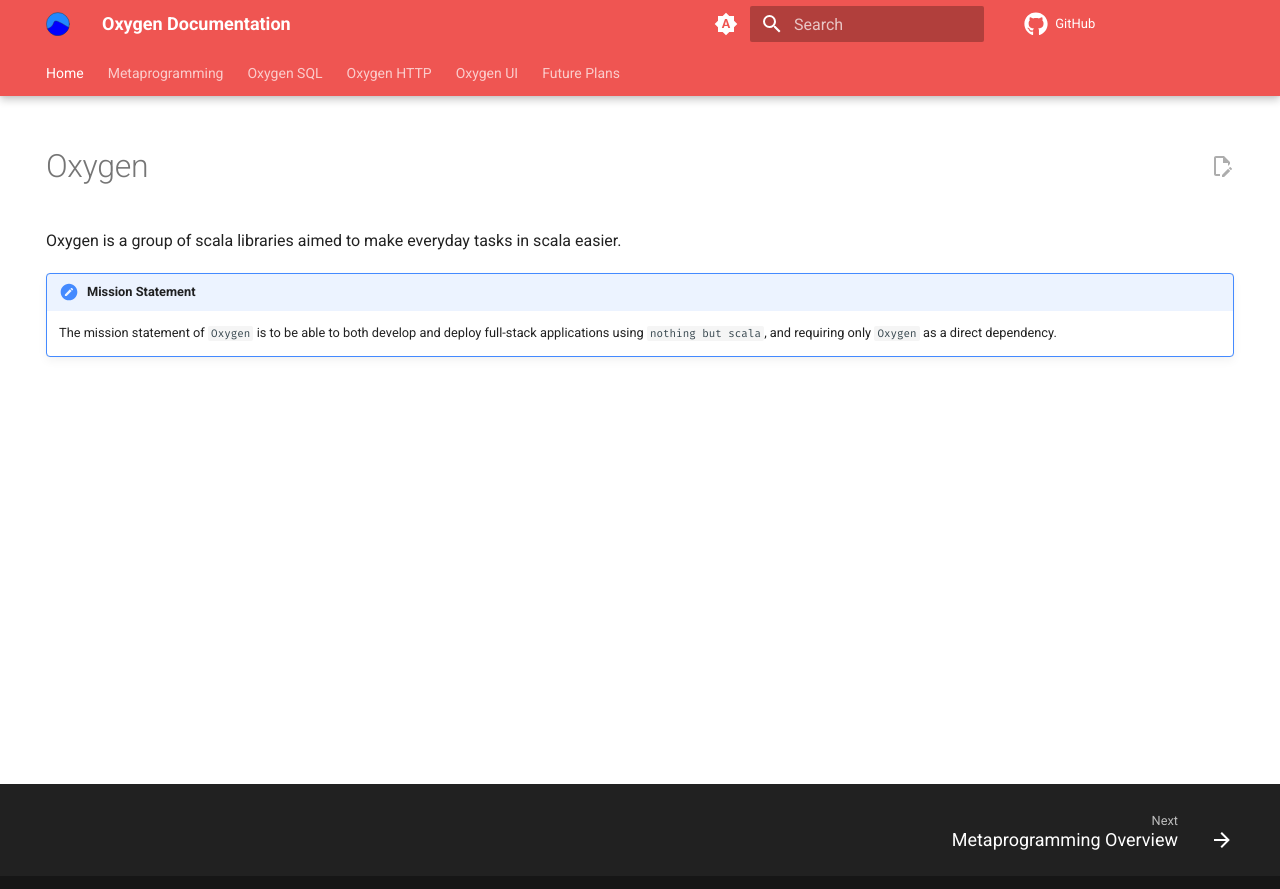
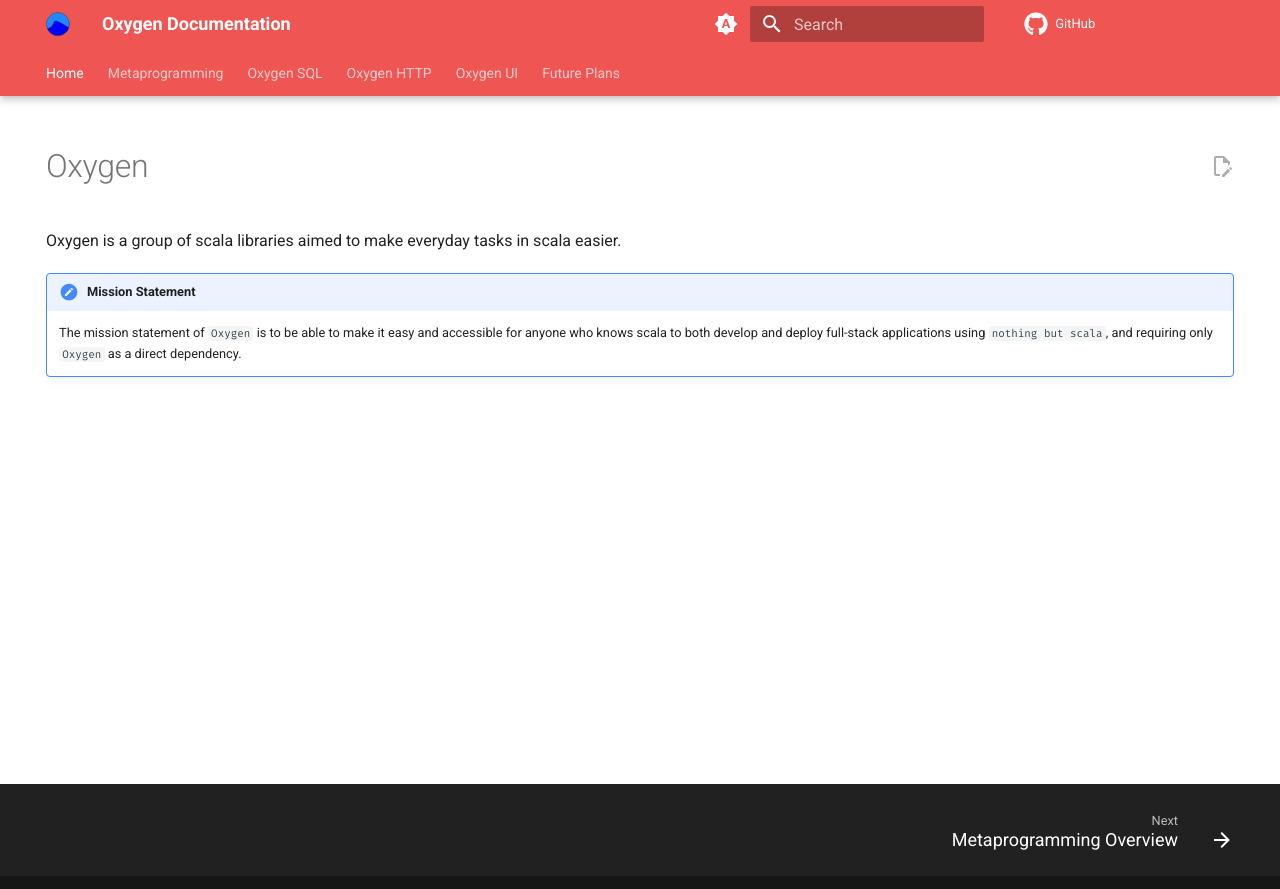
Before and after one commit to Kalin-Rudnicki/Oxygen, an MkDocs documentation site: the page built from docs/docs/index.md, in a window 1280 px wide. Shown: the top 889 px of the page. Built offline with MkDocs 1.6.1 and Material for MkDocs 9.7.7, drawn with Linux system fonts in a browser that asks for light colours; comment, search, counter and statistics services are not loaded.

Commit message:
Misc doc tweaks

```diff
--- a/docs/docs/index.md
+++ b/docs/docs/index.md
@@ -10,4 +10,4 @@ Oxygen is a group of scala libraries aimed to make everyday tasks in scala easie
 
 !!! important "Mission Statement"
 
-    The mission statement of `Oxygen` is to be able to both develop and deploy full-stack applications using `nothing but scala`, and requiring only `Oxygen` as a direct dependency.
+    The mission statement of `Oxygen` is to be able to make it easy and accessible for anyone who knows scala to both develop and deploy full-stack applications using `nothing but scala`, and requiring only `Oxygen` as a direct dependency.
```
Also changed, not shown: docs/docs/metaprogramming/index.md (+4 -1 lines).
